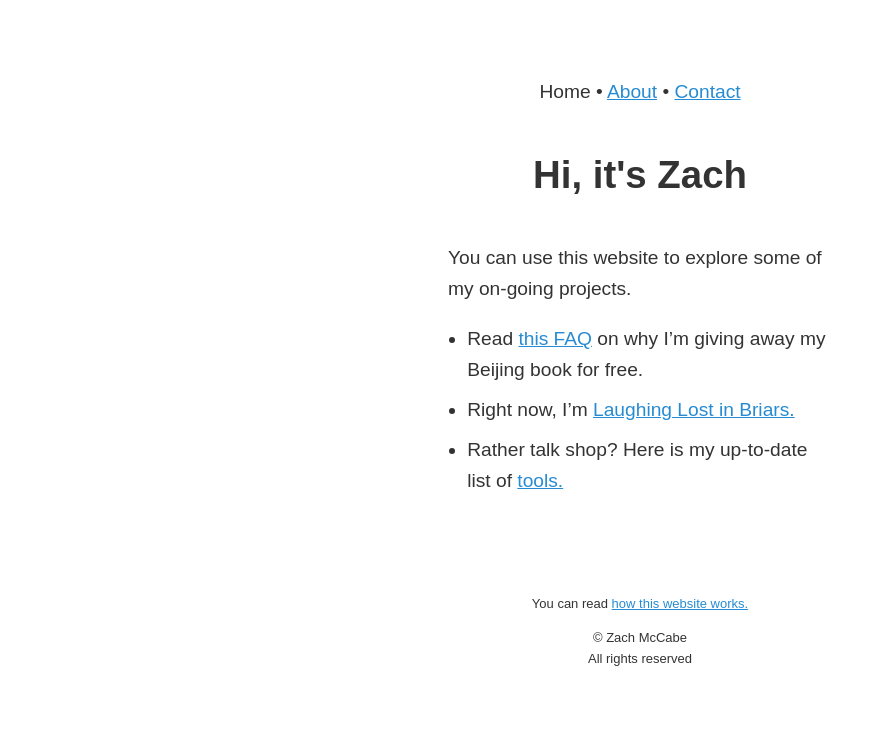
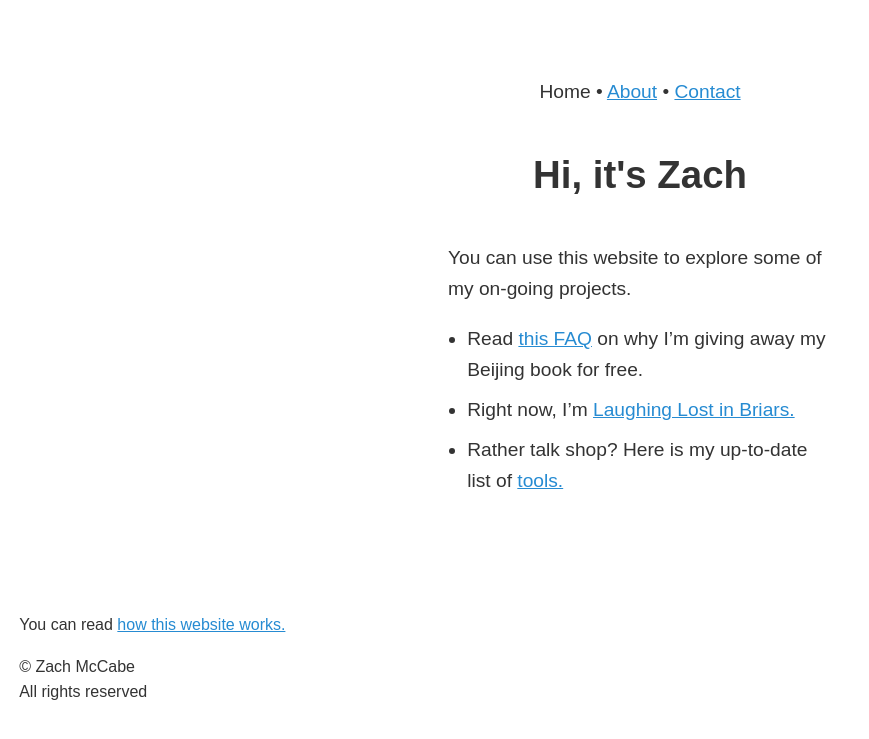
Before and after one commit to zachmccabe/zachmccabe.github.io, a Jekyll site: the page built from index.md, in a window 1280 px wide. Shown: the top 739 px of the page, without its empty margins (0-869 px from the left). Built offline with Jekyll 4.4.1, drawn with Linux system fonts in a browser that asks for light colours.

Commit message:
Update kao-nite-3.css

```diff
--- a/assets/kao-nite-3.css
+++ b/assets/kao-nite-3.css
@@ -20,22 +20,16 @@
 }
 
 article, header, main, section {
-  margin: 0 auto;
+  margin: 0;
   padding: 0;
 }
 
 header, footer {
-  text-align: center;
   width: 100%;
 }
 
-header {
-  margin: 0 auto;
-  padding: 0;
-}
-
 footer {
-  font-size: small;
+  font-size: smaller;
   margin: 0 auto;
   padding: 5em 0 0;
 }
@@ -50,7 +44,7 @@
   flex-flow: column nowrap;
   align-items: center;
   min-height: 20em;
-  justify-content: center;
+  justify-content: left;
   padding: 3em 1em 0;
   margin: 0 auto;
 }
@@ -61,8 +55,15 @@
 
 .xnest20 {
   margin: auto;
+  width: 100%;
   max-width: 20em;
 }
+
+.xnest-top {
+  text-align: center;
+  padding-top: 3em;
+}
+
 
 .kaoCTA {
   background: linear-gradient(145deg, rgba(255,255,255,0) 0%, rgba(38,139,210,0.3) 100%);
```
